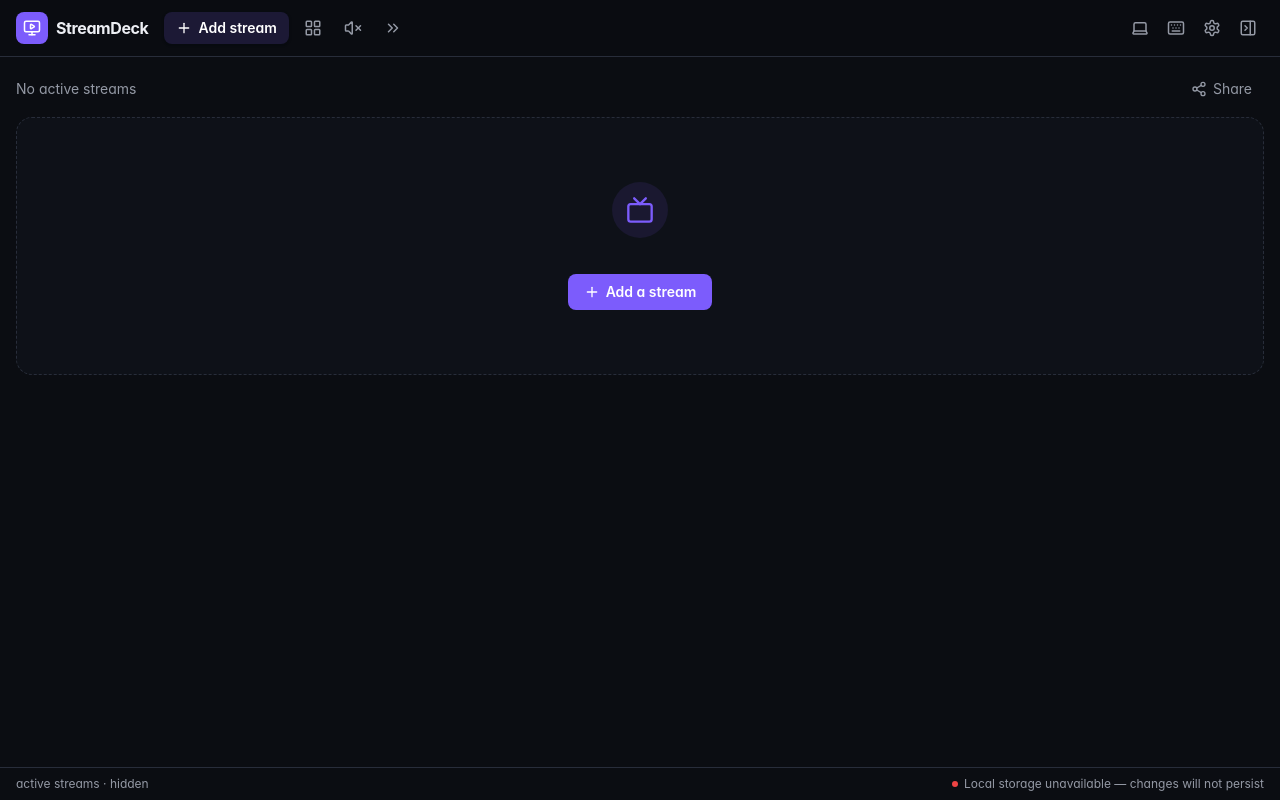
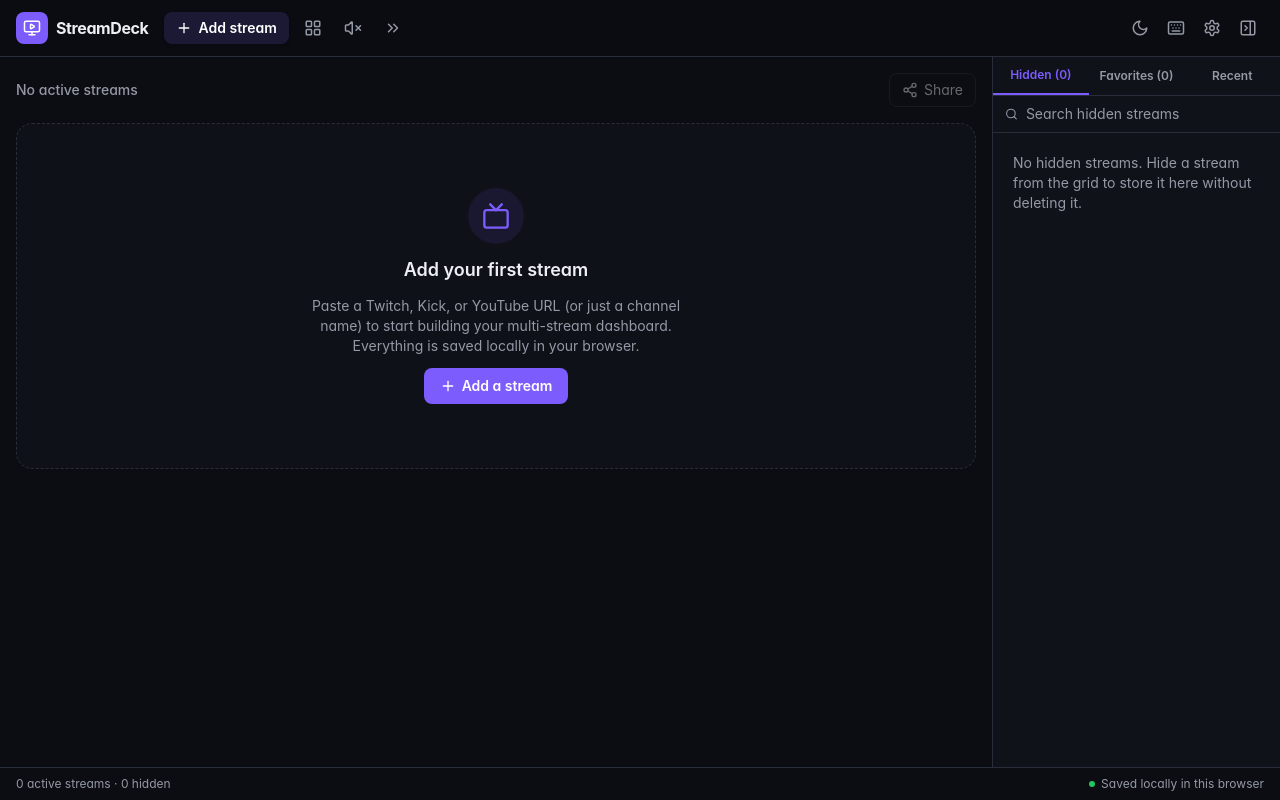
Before and after one commit to welshman/streamdeck, a React (Vite) app: page / in a window 1280 px wide. Built offline with nearby package versions, Linux system fonts and the light colour scheme.

Commit message:
Refactor theme cycling and improve layout structure

```diff
--- a/src/App.tsx
+++ b/src/App.tsx
@@ -146,7 +146,7 @@
   )
 
   const cycleTheme = useCallback(() => {
-    const order: Array<'dark' | 'light' | 'system'> = ['dark', 'light', 'system']
+    const order: Array<typeof store.settings.theme> = ['dark', 'light', 'system']
     const next = order[(order.indexOf(store.settings.theme) + 1) % order.length]
     store.setTheme(next)
   }, [store])
@@ -171,8 +171,12 @@
 
   return (
     <DashboardContext.Provider value={store}>
-      <div className="flex min-h-screen flex-col bg-surface text-text">
+      <div className="flex h-screen flex-col bg-surface">
         <Navbar
+          layout={store.settings.layout}
+          onLayoutChange={store.setLayout}
+          theme={store.settings.theme}
+          onThemeChange={store.setTheme}
           sidebarOpen={store.settings.sidebarOpen}
           onToggleSidebar={() => store.setSidebarOpen(!store.settings.sidebarOpen)}
           onAddStream={() => setAddModalOpen(true)}
@@ -184,45 +188,39 @@
           streamCount={store.visibleStreams.length}
         />
 
-        <div className="flex flex-1">
-          {store.settings.sidebarOpen && (
-            <Sidebar
-              favoriteStreams={favoriteStreams}
-              hiddenStreams={store.hiddenStreams}
-              onUnhide={handleUnhide}
-              recents={store.recents}
-              onAddFromRecent={handleAddFromRecent}
-              side={store.settings.sidebarSide}
-            />
-          )}
-
-          <main className="flex-1 px-4 py-4">
+        <div className="flex min-h-0 flex-1 overflow-hidden">
+          <main className="flex-1 overflow-y-auto p-4">
             {!store.storageAvailable && (
-              <div className="mb-4 rounded-lg border border-yellow-500/40 bg-yellow-500/10 px-3 py-2 text-sm text-yellow-200">
+              <div className="mb-4 rounded-lg border border-yellow-500/40 bg-yellow-500/10 px-3 py-2 text-sm text-yellow-600 dark:text-yellow-400">
                 localStorage is unavailable in this browser context (e.g. private browsing).
                 Your changes will work during this session but won't be saved after you
                 close the tab.
               </div>
             )}
 
-            <div className="mb-3 flex items-center justify-between">
-              <p className="text-sm text-text-muted">
+            <div className="mb-4 flex flex-wrap items-center justify-between gap-2">
+              <h1 className="text-sm font-medium text-text-muted">
                 {store.visibleStreams.length === 0
                   ? 'No active streams'
                   : `Viewing ${store.visibleStreams.length} stream${store.visibleStreams.length === 1 ? '' : 's'}`}
-              </p>
+              </h1>
+              <div className="flex gap-2">
                 <button
                   type="button"
                   onClick={handleShare}
-                className="inline-flex items-center gap-1.5 rounded-lg px-3 py-1.5 text-sm text-text-muted hover:bg-surface-raised hover:text-text"
+                  disabled={store.visibleStreams.length === 0}
+                  className="inline-flex items-center gap-1.5 rounded-lg border border-border px-3 py-1.5 text-sm text-text hover:bg-surface-raised disabled:opacity-40"
                 >
                   <Share2 className="h-4 w-4" aria-hidden="true" />
                   Share
                 </button>
               </div>
+            </div>
 
             {store.visibleStreams.length === 0 ? (
               <EmptyState
+                title="Add your first stream"
+                description="Paste a Twitch, Kick, or YouTube URL (or just a channel name) to start building your multi-stream dashboard. Everything is saved locally in your browser."
                 action={
                   <button
                     type="button"
@@ -252,13 +250,27 @@
               />
             )}
           </main>
+
+          <Sidebar
+            open={store.settings.sidebarOpen}
+            side={store.settings.sidebarSide}
+            hiddenStreams={store.hiddenStreams}
+            favoriteStreams={favoriteStreams}
+            recents={store.recents}
+            onUnhide={handleUnhide}
+            onDelete={handleRemoveRequest}
+            onAddFromRecent={handleAddFromRecent}
+          />
         </div>
 
-        <StatusBar storageWarning={store.storageWarning} />
-        <ToastStack toasts={store.toasts} onDismiss={store.dismissToast} />
+        <StatusBar
+          visibleCount={store.visibleStreams.length}
+          hiddenCount={store.hiddenStreams.length}
+          storageAvailable={store.storageAvailable}
+        />
 
         <AddStreamModal
-          open={addModalOpen}
+          isOpen={addModalOpen}
           onClose={() => setAddModalOpen(false)}
           onAdd={handleAdd}
           recents={store.recents}
@@ -266,7 +278,7 @@
         />
 
         <SettingsModal
-          open={settingsOpen}
+          isOpen={settingsOpen}
           onClose={() => setSettingsOpen(false)}
           settings={store.settings}
           onSetDensity={store.setDensity}
@@ -278,17 +290,24 @@
           onClearAll={store.clearAllStreams}
         />
 
-        <ShortcutsModal open={shortcutsOpen} onClose={() => setShortcutsOpen(false)} />
+        <ShortcutsModal isOpen={shortcutsOpen} onClose={() => setShortcutsOpen(false)} />
 
-        <ShareLinkModal open={shareOpen} onClose={() => setShareOpen(false)} link={shareLink} />
+        <ShareLinkModal isOpen={shareOpen} onClose={() => setShareOpen(false)} link={shareLink} />
 
         <ConfirmDialog
-          open={pendingDelete !== null}
+          isOpen={pendingDelete !== null}
           title="Remove stream?"
-          message={pendingDelete ? `Remove ${pendingDelete.label}? This can't be undone.` : ''}
+          message={
+            pendingDelete
+              ? `This will permanently remove ${pendingDelete.label} from your dashboard. If you just want to keep it without watching, use Hide instead.`
+              : ''
+          }
+          confirmLabel="Remove"
           onConfirm={confirmDelete}
           onCancel={() => setPendingDelete(null)}
         />
+
+        <ToastStack toasts={store.toasts} onDismiss={store.dismissToast} />
       </div>
     </DashboardContext.Provider>
   )
```
Lines whose indentation alone changed are shown as unchanged.
